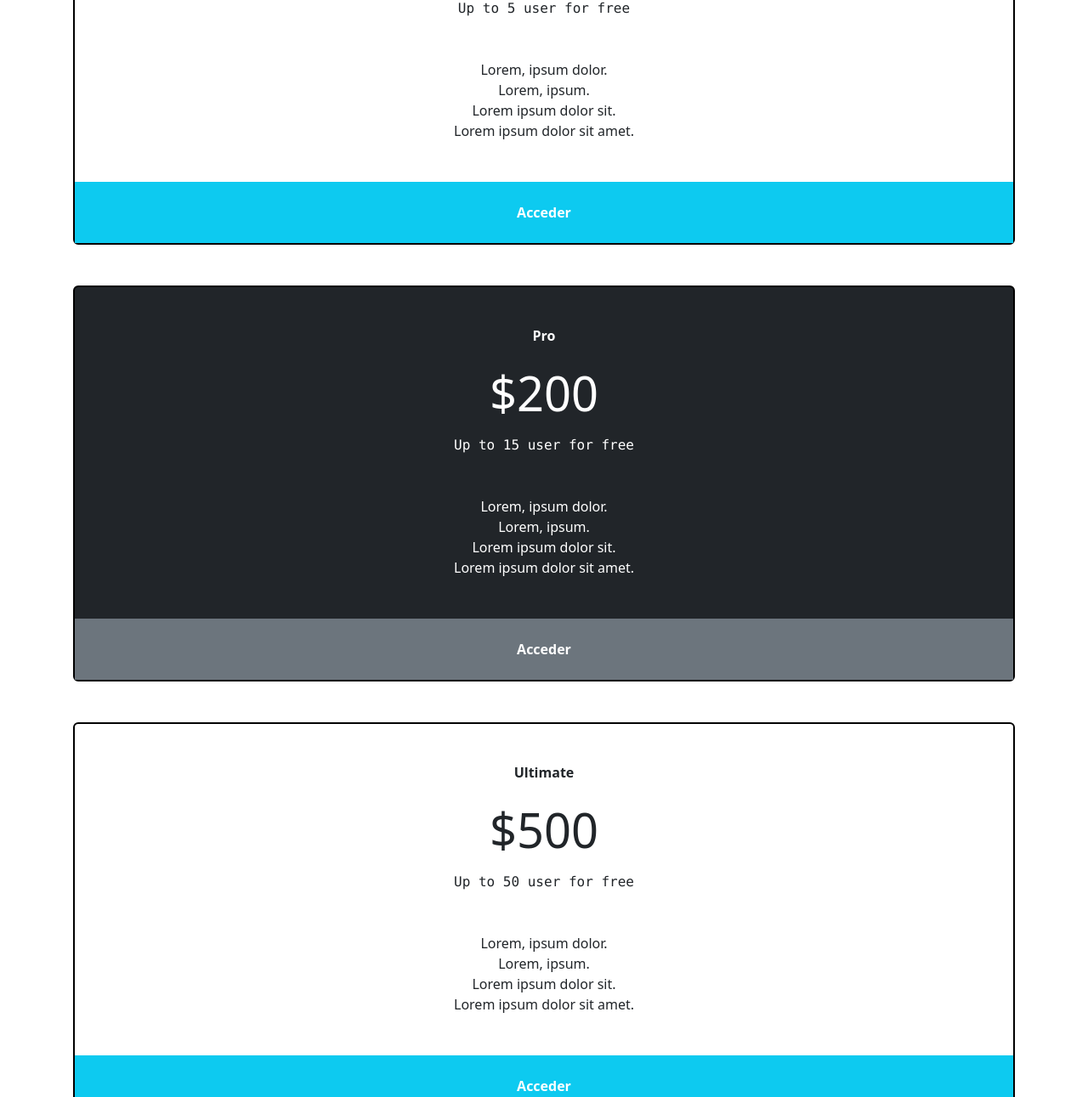
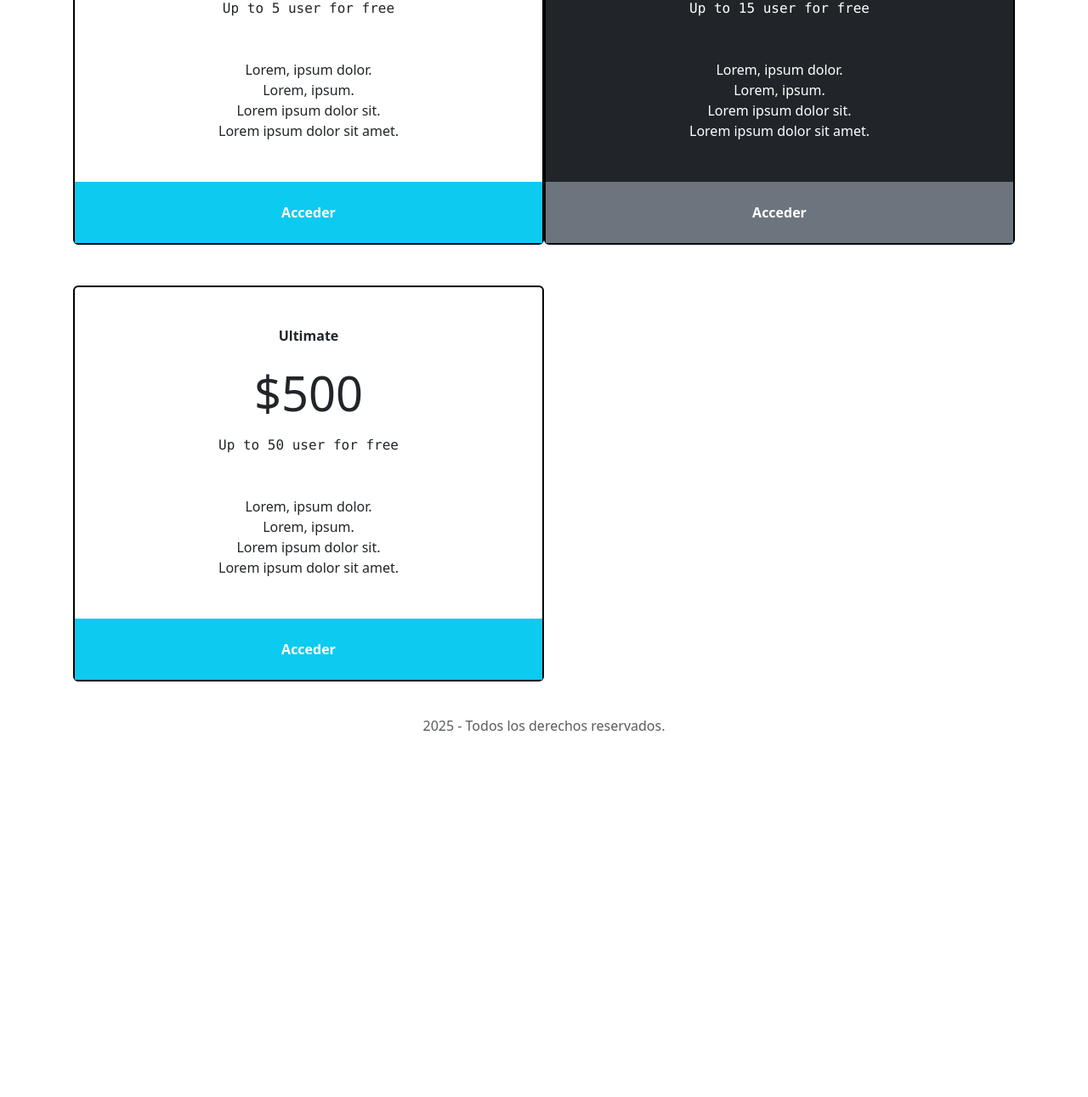
Before and after one commit to DanyRR3312/PracticaListaDePrecios, a plain HTML site: page index.html in a window 1280 px wide. Shown: the part 434-1725 px from the top of the page at 85% size. After the commit the page ends 1324 px from the top, so only its background shows below. Drawn offline with nearby package versions, Linux system fonts and the light colour scheme.

Commit message:
por editar

```diff
--- a/index.html
+++ b/index.html
@@ -18,7 +18,7 @@
 
         <section class="row list p-3">
 
-            <div class="card col-12 mt-4 mb-4 p-0 border border-black border-2 rounded">
+            <div class="card col-12 col-md-6 mt-4 mb-4 p-0 border border-black border-2 rounded">
 
                 <div class="card-info row m-5">
 
@@ -39,7 +39,7 @@
 
             </div>
 
-            <div class="card col-12 mt-4 mb-4 p-0 border border-black border-2 rounded text-white bg-dark">
+            <div class="card col-12 col-md-6 mt-4 mb-4 p-0 border border-black border-2 rounded text-white bg-dark">
 
                 <div class="card-info row m-5">
 
@@ -60,7 +60,7 @@
 
             </div>
 
-            <div class="card col-12 mt-4 mb-4 p-0 border border-black border-2 rounded ">
+            <div class="card col-12 col-md-6 mt-4 mb-4 p-0 border border-black border-2 rounded ">
 
                 <div class="card-info row m-5">
 
```
